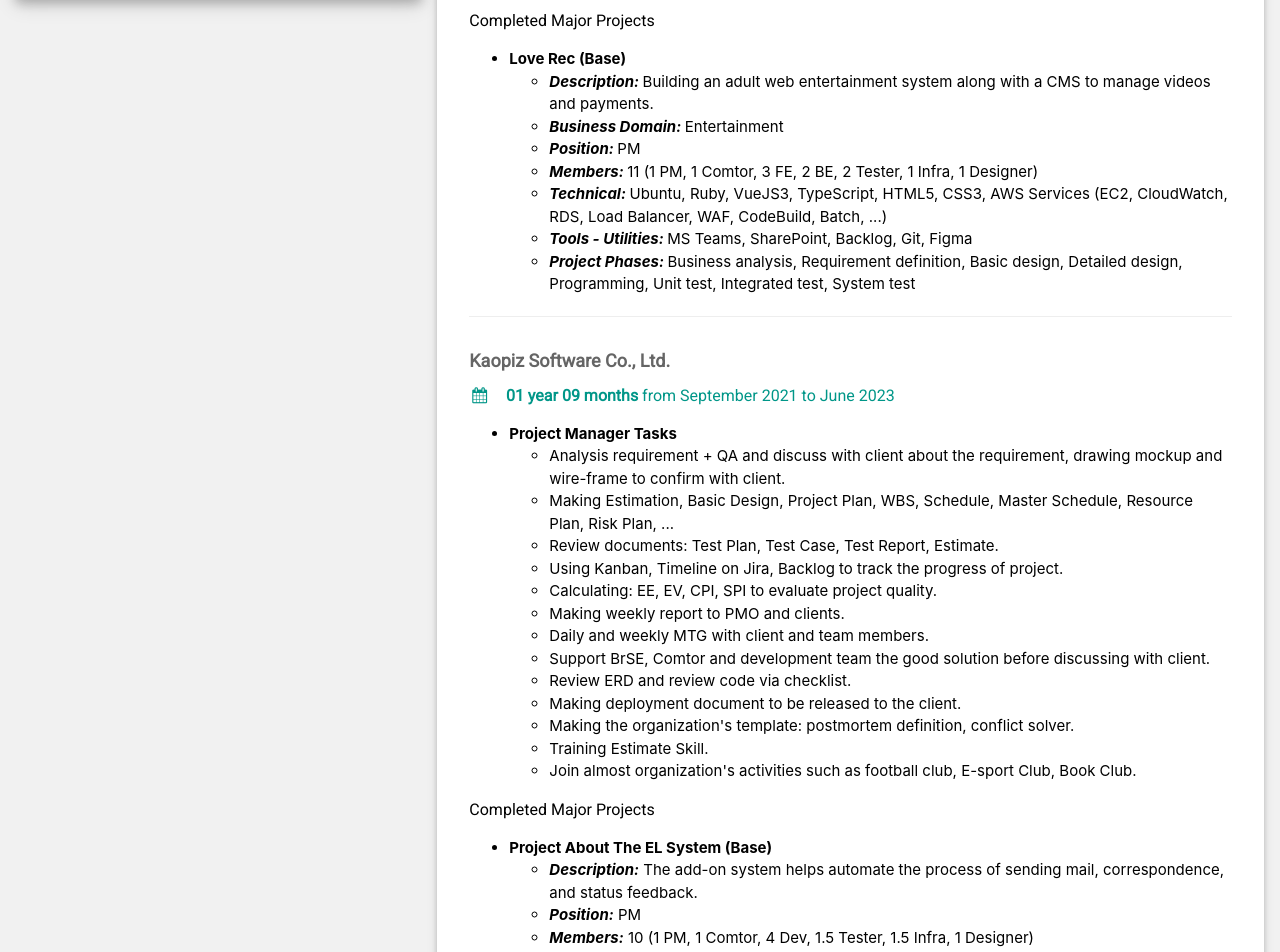
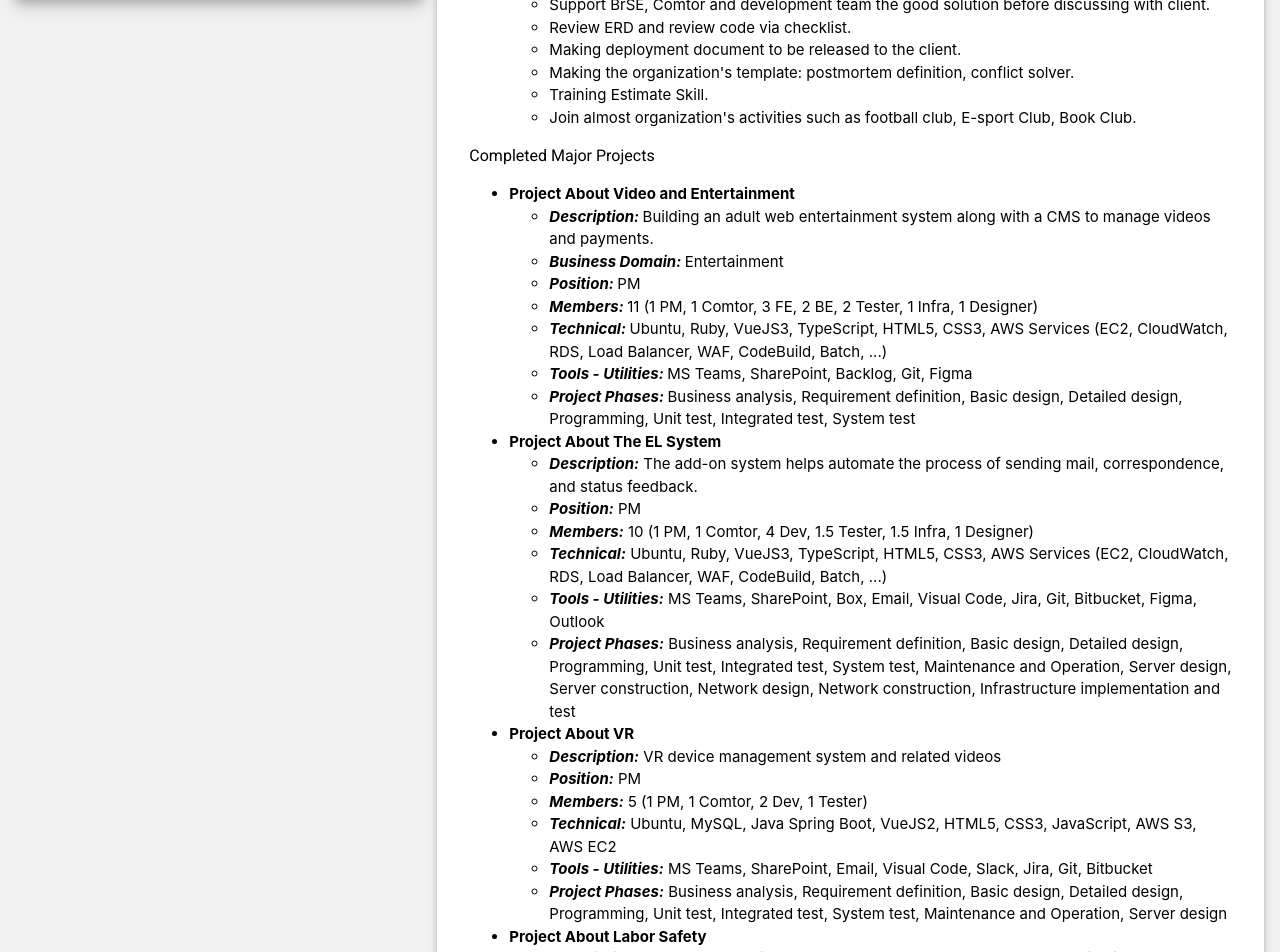
Before and after one commit to httvhutceoscop/VNT-Resume, a React (Create React App) app: page / in a window 1280 px wide. Shown: the part 2240-3192 px from the top of the page. Built offline with nearby package versions, Linux system fonts and the light colour scheme.

Commit message:
remove a

```diff
--- a/src/components/companies/Amela.js
+++ b/src/components/companies/Amela.js
@@ -29,7 +29,7 @@ class Amela extends Component {
                 <h6>Completed Major Projects</h6>
                 <ul>
                     <li>
-                        <strong>Love Rec (Base)</strong>
+                        <strong>LRC</strong>
                         <ul>
                             <li><b><em>Description: </em></b>Building an adult web entertainment system along with a CMS to manage videos and payments.</li>
                             <li><b><em>Business Domain: </em></b>Entertainment</li>
--- a/src/components/companies/Kaopiz.js
+++ b/src/components/companies/Kaopiz.js
@@ -7,7 +7,7 @@ class Kaopiz extends Component {
                 <h5 className="w3-opacity"><strong>Kaopiz Software Co., Ltd.</strong></h5>
                 <h6 className="w3-text-teal">
                     <i className="fa fa-calendar fa-fw w3-margin-right"></i>
-                    <strong>01 year 09 months</strong> from September 2021 to June 2023
+                    <strong>02 year 04 months</strong> from September 2021 to February 2024
                 </h6>
 
                 <ul>
@@ -34,7 +34,22 @@ class Kaopiz extends Component {
                 <h6>Completed Major Projects</h6>
                 <ul>
                     <li>
-                        <strong>Project About The EL System (Base)</strong>
+                        <strong>Project About Video and Entertainment</strong>
+                        <ul>
+                            <li><b><em>Description: </em></b>Building an adult web entertainment system along with a CMS to manage videos and payments.</li>
+                            <li><b><em>Business Domain: </em></b>Entertainment</li>
+                            <li><b><em>Position: </em></b> PM</li>
+                            <li><b><em>Members: </em></b> 11 (1 PM, 1 Comtor, 3 FE, 2 BE, 2 Tester, 1 Infra, 1 Designer)</li>
+                            <li><b><em>Technical: </em></b> Ubuntu, Ruby, VueJS3, TypeScript, HTML5, CSS3, AWS Services (EC2, CloudWatch, RDS, Load Balancer, WAF, CodeBuild, Batch, ...)</li>
+                            <li><b><em>Tools - Utilities: </em></b> MS Teams, SharePoint, Backlog, Git, Figma</li>
+                            <li><b><em>Project Phases: </em></b> Business analysis, Requirement definition, Basic design, Detailed design, Programming, Unit test, Integrated test, System test</li>
+                            {/* <li><b><em>Project Type: </em></b>Based</li> */}
+                            {/* <li><b><em>Duration: </em></b>04/09/2024 - 01/11/2024</li> */}
+                            {/* <li><b><em>MM: </em></b>9.87</li> */}
+                        </ul>
+                    </li>
+                    <li>
+                        <strong>Project About The EL System</strong>
                         <ul>
                             <li><b><em>Description:</em></b> The add-on system helps automate the process of sending mail, correspondence, and status feedback.</li>
                             <li><b><em>Position:</em></b> PM</li>
@@ -42,10 +57,11 @@ class Kaopiz extends Component {
                             <li><b><em>Technical:</em></b> Ubuntu, Ruby, VueJS3, TypeScript, HTML5, CSS3, AWS Services (EC2, CloudWatch, RDS, Load Balancer, WAF, CodeBuild, Batch, ...)</li>
                             <li><b><em>Tools - Utilities:</em></b> MS Teams, SharePoint, Box, Email, Visual Code, Jira, Git, Bitbucket, Figma, Outlook</li>
                             <li><b><em>Project Phases:</em></b> Business analysis, Requirement definition, Basic design, Detailed design, Programming, Unit test, Integrated test, System test, Maintenance and Operation, Server design, Server construction, Network design, Network construction, Infrastructure implementation and test</li>
+                            {/* <li><b><em>Project Type: </em></b>Based</li> */}
                         </ul>
                     </li>
                     <li>
-                        <strong>Project About VR (Base)</strong>
+                        <strong>Project About VR</strong>
                         <ul>
                             <li><b><em>Description:</em></b> VR device management system and related videos</li>
                             <li><b><em>Position:</em></b> PM</li>
@@ -53,10 +69,11 @@ class Kaopiz extends Component {
                             <li><b><em>Technical:</em></b> Ubuntu, MySQL, Java Spring Boot, VueJS2, HTML5, CSS3, JavaScript, AWS S3, AWS EC2</li>
                             <li><b><em>Tools - Utilities:</em></b> MS Teams, SharePoint, Email, Visual Code, Slack, Jira, Git, Bitbucket</li>
                             <li><b><em>Project Phases:</em></b> Business analysis, Requirement definition, Basic design, Detailed design, Programming, Unit test, Integrated test, System test, Maintenance and Operation, Server design</li>
+                            {/* <li><b><em>Project Type: </em></b>Based</li> */}
                         </ul>
                     </li>
                     <li>
-                        <strong>Project About Labor Safety (Labo)</strong>
+                        <strong>Project About Labor Safety</strong>
                         <ul>
                             <li><b><em>Description:</em></b> Occupational safety management system. Allow export report file for each construction location, contractor.</li>
                             <li><b><em>Position:</em></b> PM</li>
@@ -64,10 +81,11 @@ class Kaopiz extends Component {
                             <li><b><em>Technical:</em></b> Linux, MySQL, C#, .Net, HTML5, CSS3, JavaScript, AWS S3, Git</li>
                             <li><b><em>Tools - Utilities:</em></b> MS Teams, Backlog, SharePoint, Jira, Email, Visual Studio, Reshaper</li>
                             <li><b><em>Project Phases:</em></b> Requirement definition, Basic design, Detailed design, Programming, Unit test, Integrated test, System test, Maintenance and Operation, Server design</li>
+                            {/* <li><b><em>Project Type: </em></b>Labo</li> */}
                         </ul>
                     </li>
                     <li>
-                        <strong>Project About Medical (Labo)</strong>
+                        <strong>Project About Medical</strong>
                         <ul>
                             <li><b><em>Description:</em></b> Allows the doctor of each hospital to monitor the patient's examination information such as: blood pressure, heart rate, pulse, activities, diet ... Make request related to electrocardiogram, export to PDF. Develop patient app using Flutter for both Android and iOS, deploy to TestFlight</li>
                             <li><b><em>Position:</em></b> PM</li>
@@ -75,6 +93,7 @@ class Kaopiz extends Component {
                             <li><b><em>Technical:</em></b> Linux, Amazon Aura MySQL, Dart, JavaScript, TypeScript, NodeJS, HTML5, CSS3, Flutter, Angular, ArmChart, Bootstrap 4, AWS Services (S3, Gateway, RDS, Cognito, SES, Batch, CodeBuild, Code Pipeline, ClouldTrail, Route 53, CloudWatch ...) ELK, Firebase</li>
                             <li><b><em>Tools - Utilities:</em></b> MS Teams, SharePoint, Backlog, ChatWork, Email, Visual Code, Jira, Git, Bitbucket, TestFlight, DeployGate, JMeter, Figma</li>
                             <li><b><em>Project Phases:</em></b> Business analysis, Requirement definition, Basic design, Detailed design, Programming, Unit test, Integrated test, System test, Maintenance and Operation, Server design, Server construction, Network design, Network construction, Infrastructure implementation and test</li>
+                            {/* <li><b><em>Project Type: </em></b>Labo</li> */}
                         </ul>
                     </li>
                 </ul>
--- a/src/components/parts/WorkExperience.js
+++ b/src/components/parts/WorkExperience.js
@@ -4,7 +4,7 @@
 
 import React, { Component } from 'react';
 import VMO from '../companies/VMO';
-import Amela from '../companies/Amela';
+// import Amela from '../companies/Amela';
 import Kaopiz from '../companies/Kaopiz';
 import FujitechJSC from '../companies/FujitechJSC';
 import MyatsuVietNam from '../companies/MyatsuVietNam';
@@ -20,7 +20,7 @@ class WorkExperience extends Component {
                 </h2>
                 {/* List companies */}
                 <VMO />
-                <Amela />
+                {/* <Amela /> */}
                 <Kaopiz />
                 <FujitechJSC />
                 <MyatsuVietNam />
```
